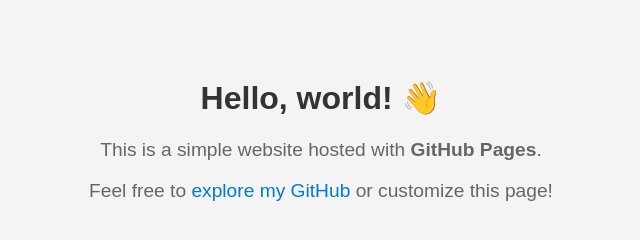
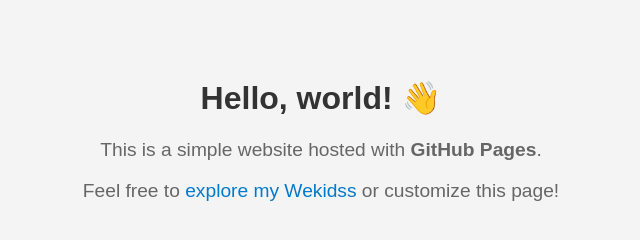
Before and after one commit to wekidss/wekidss.github.io, a plain HTML site: page index.html in a window 1280 px wide. Shown: the full height of the page, 319-959 px from the left. Drawn offline with Linux system fonts and the light colour scheme.

Commit message:
Update index.html

```diff
--- a/index.html
+++ b/index.html
@@ -27,6 +27,6 @@
 <body>
   <h1>Hello, world! 👋</h1>
   <p>This is a simple website hosted with <strong>GitHub Pages</strong>.</p>
-  <p>Feel free to <a href="https://github.com">explore my GitHub</a> or customize this page!</p>
+  <p>Feel free to <a href="https://github.com">explore my Wekidss</a> or customize this page!</p>
 </body>
 </html>
```
